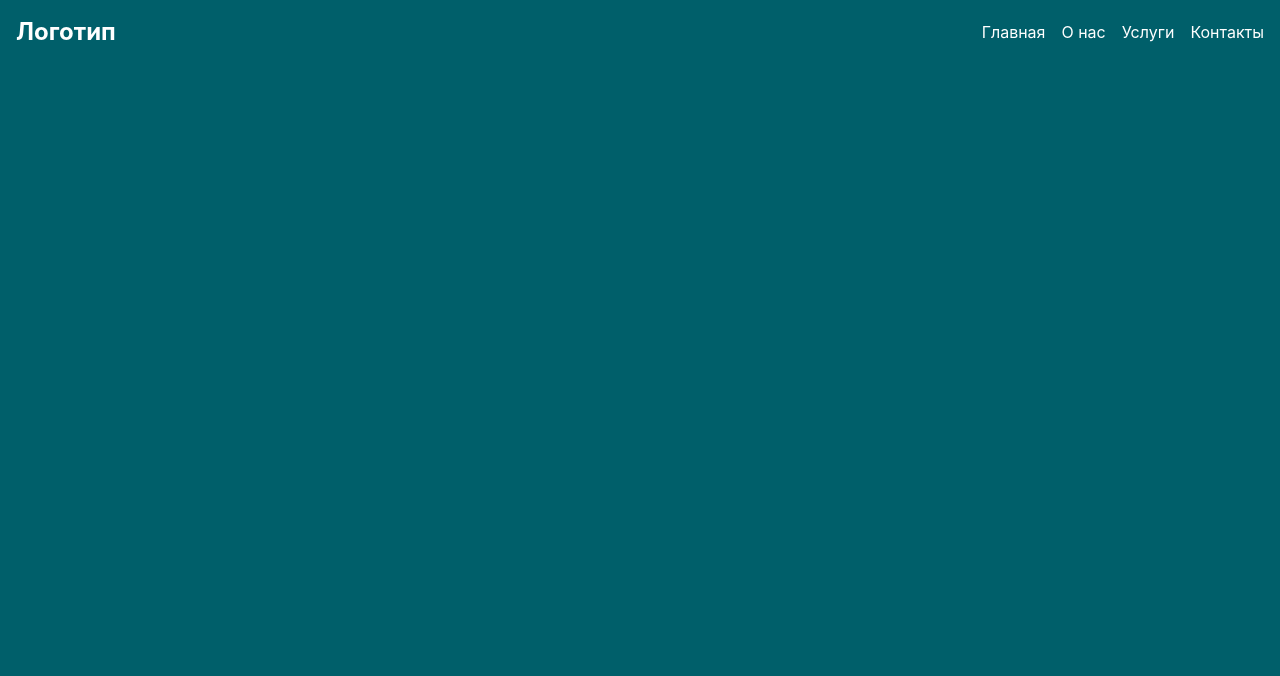
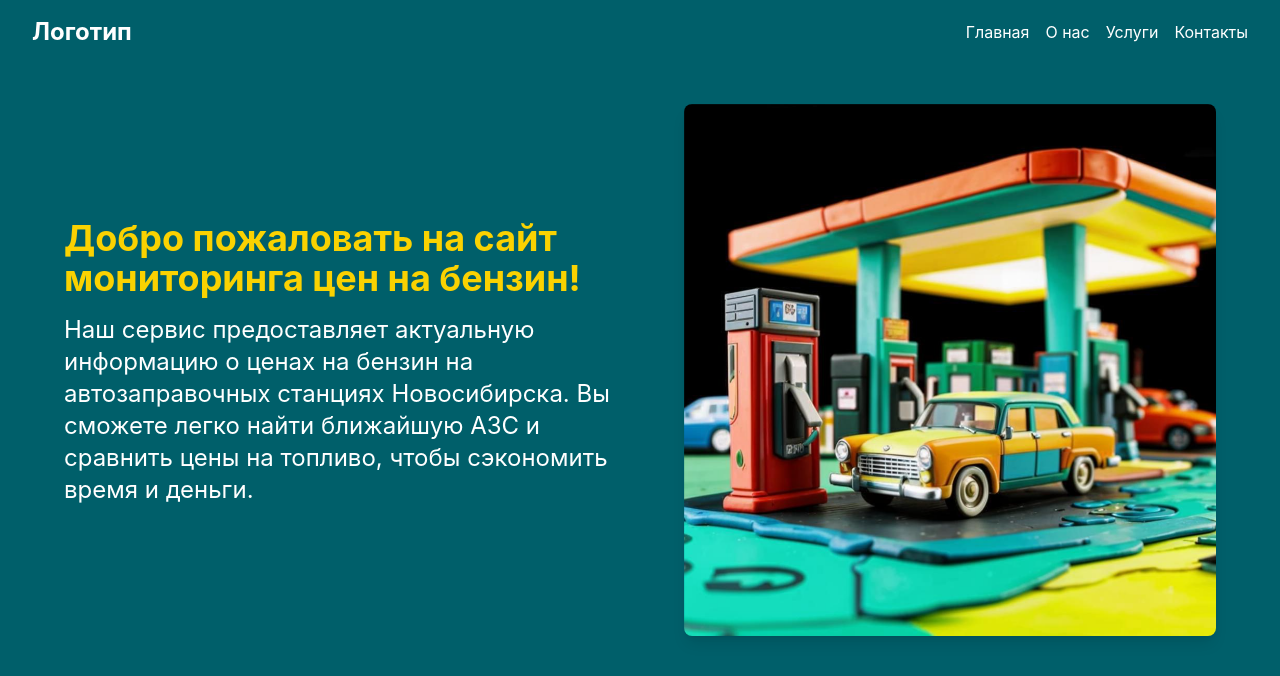
Before and after one commit to Allody22/Fuel_Monitoring, a React (Vite) app in the folder web/: page / in a window 1280 px wide. Shown: the top 676 px of the page. Built offline with nearby package versions, Linux system fonts and the light colour scheme.

Commit message:
Added AboutSection, small fixes in Header, removed enter button for a while

```diff
--- /dev/null
+++ b/web/src/components/AboutSection/AboutSection.tsx
@@ -0,0 +1,33 @@
+import React from 'react';
+
+const AboutSection: React.FC = () => {
+  return (
+    <section className="bg-[#005F6A] text-[#fad201] py-10">
+      <div className="container mx-auto px-16 flex flex-col gap-x-6 md:flex-row items-center">
+        {/* Текстовый блок */}
+        <div className="md:w-1/2 mb-6 md:mb-0">
+          <h2 className="text-4xl font-bold mb-4">
+            Добро пожаловать на сайт мониторинга цен на бензин!
+          </h2>
+          <p className="text-2xl text-white mb-4">
+            Наш сервис предоставляет актуальную информацию о ценах на бензин на
+            автозаправочных станциях Новосибирска. Вы сможете легко найти
+            ближайшую АЗС и сравнить цены на топливо, чтобы сэкономить время и
+            деньги.
+          </p>
+        </div>
+
+        {/* Блок с картинкой */}
+        <div className="md:w-1/2 flex justify-center pl-8">
+          <img
+            src="/images/gasStationImage.png"
+            alt="Машина на заправке"
+            className="rounded-lg shadow-lg"
+          />
+        </div>
+      </div>
+    </section>
+  );
+};
+
+export default AboutSection;
--- a/web/src/components/Header/Header.tsx
+++ b/web/src/components/Header/Header.tsx
@@ -11,7 +11,7 @@ const Header: React.FC = () => {
     <>
       {/* Header */}
       <header className="bg-[#005F6A] text-white">
-        <div className="container mx-auto px-4 py-4 flex justify-between items-center">
+        <div className="container mx-auto px-8  py-4 flex justify-between items-center">
           <div className="text-2xl font-bold">Логотип</div>
 
           {/* Navigation links - hidden on small screens */}
@@ -22,10 +22,16 @@ const Header: React.FC = () => {
             <a href="#about" className="hover:text-[#FAD201] transition-colors">
               О нас
             </a>
-            <a href="#services" className="hover:text-[#FAD201] transition-colors">
+            <a
+              href="#services"
+              className="hover:text-[#FAD201] transition-colors"
+            >
               Услуги
             </a>
-            <a href="#contact" className="hover:text-[#FAD201] transition-colors">
+            <a
+              href="#contact"
+              className="hover:text-[#FAD201] transition-colors"
+            >
               Контакты
             </a>
           </nav>
--- a/web/src/pages/HomePage.tsx
+++ b/web/src/pages/HomePage.tsx
@@ -1,8 +1,10 @@
 import React from 'react';
 import Header from '../components/Header/Header';
+import AboutSection from '../components/AboutSection/AboutSection';
 
 export const HomePage: React.FC = () => (
   <div>
     <Header />
+    <AboutSection />
   </div>
 );
```
Also changed, not shown: web/public/images/gasStationImage.png (added).
